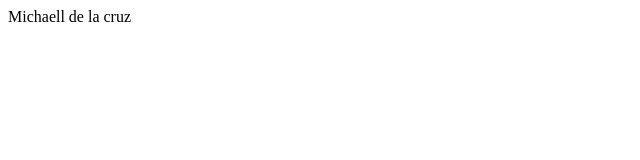
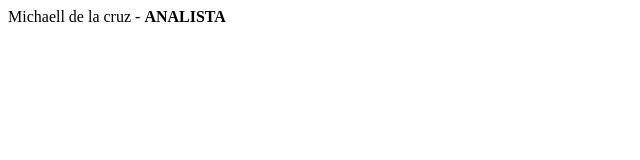
Before and after one commit to ikamichaell/bootcamp-frontend-g14, a plain HTML site: page index.html in a window 1280 px wide. Shown: the whole page, without its empty margins (0-640 px from the left). Drawn offline with Linux system fonts and the light colour scheme.

Commit message:
miprimerapage_cargo

```diff
--- a/index.html
+++ b/index.html
@@ -7,6 +7,6 @@
     <title>Document</title>
 </head>
 <body>
-   Michaell de la cruz
+   Michaell de la cruz  - <B> ANALISTA </B>
 </body>
 </html>
```
